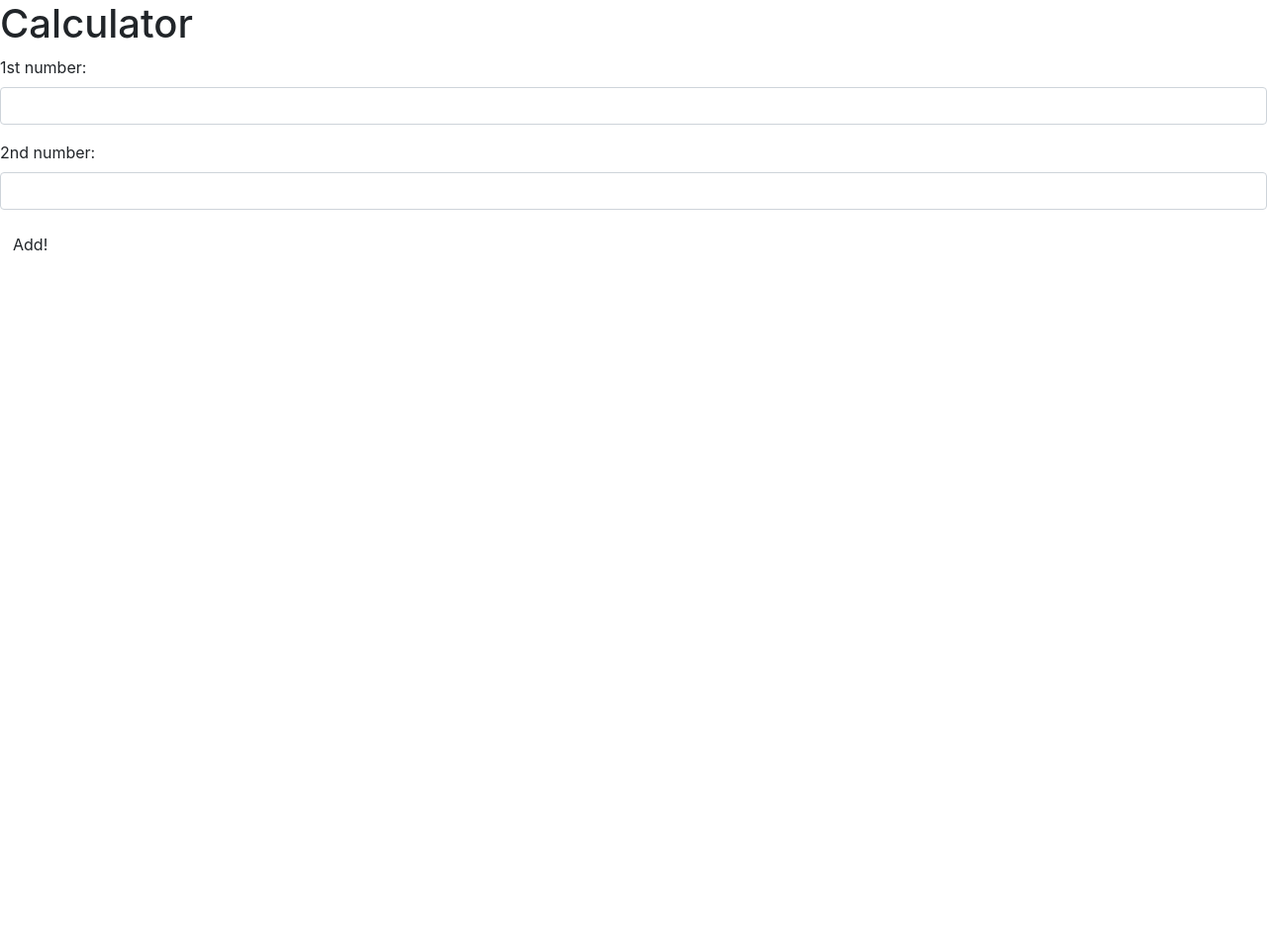
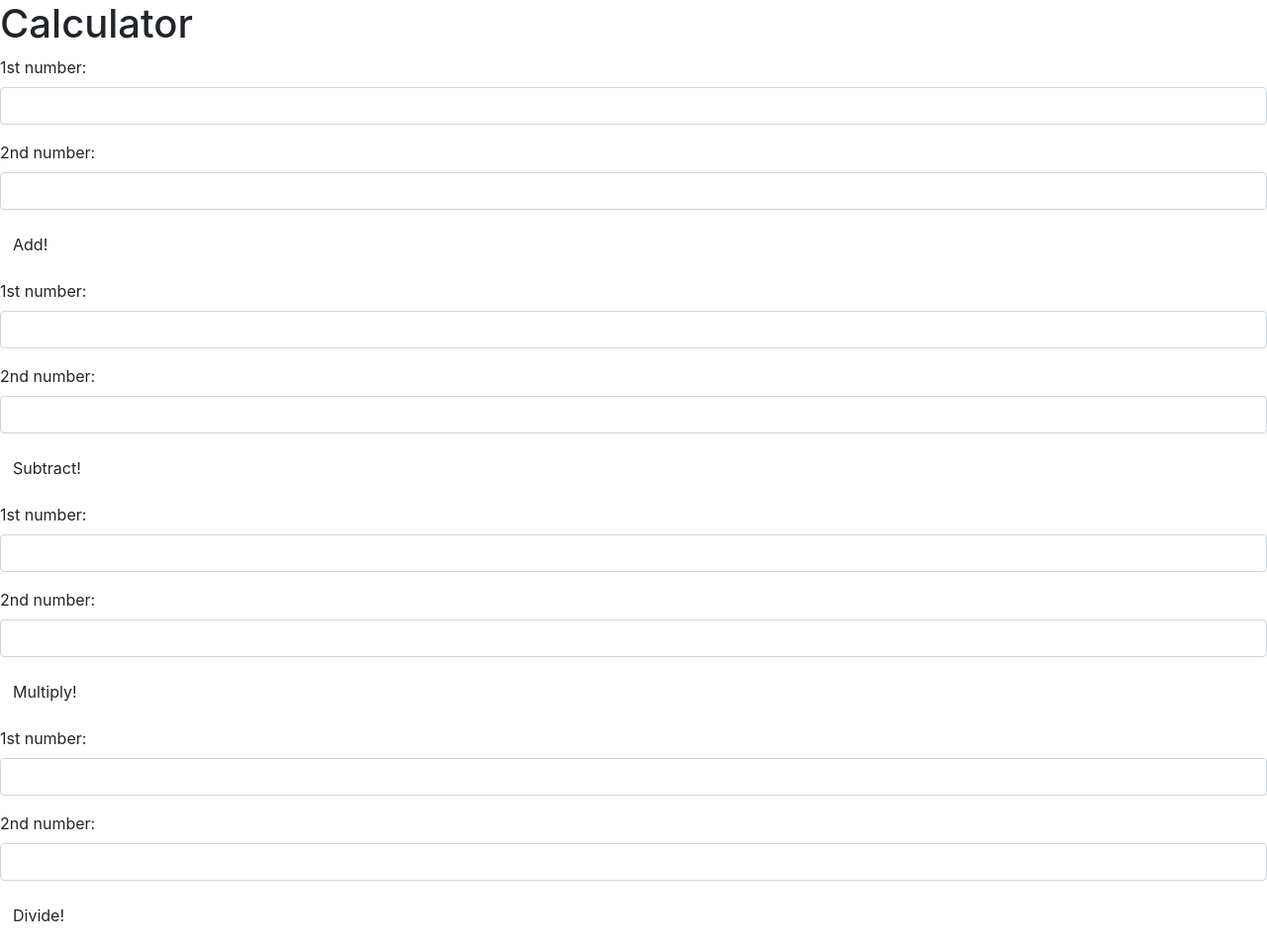
Before and after one commit to Christine752/calculator, a plain HTML site: page index.html in a window 1280 px wide. Shown: the whole page at 99% size. Before the commit the page ends 800 px from the top, so only its background shows below. Drawn offline with Linux system fonts and the light colour scheme.

Commit message:
add forms in file

```diff
--- a/index.html
+++ b/index.html
@@ -20,5 +20,44 @@
       <button type="submit" class="btn">Add!</button>
     </form>
     <div id="output"></div>
+
+    <form id="subtract">
+      <div class="form-group">
+        <label for="subtract1">1st number:</label>
+        <input id="subtract1" class="form-control" type="text" />
+      </div>
+      <div class="form-group">
+        <label for="subtract2">2nd number:</label>
+        <input id="subtract2" class="form-control" type="text" />
+      </div>
+      <button type="submit" class="btn">Subtract!</button>
+    </form>
+    <div id="output"></div>
+
+    <form id="multiply">
+      <div class="form-group">
+        <label for="multiply1">1st number:</label>
+        <input id="multiply1" class="form-control" type="text" />
+      </div>
+      <div class="form-group">
+        <label for="multiply2">2nd number:</label>
+        <input id="multiply2" class="form-control" type="text" />
+      </div>
+      <button type="submit" class="btn">Multiply!</button>
+    </form>
+    <div id="output"></div>
+
+    <form id="divide">
+      <div class="form-group">
+        <label for="divide1">1st number:</label>
+        <input id="divide1" class="form-control" type="text" />
+      </div>
+      <div class="form-group">
+        <label for="divide2">2nd number:</label>
+        <input id="divide2" class="form-control" type="text" />
+      </div>
+      <button type="submit" class="btn">Divide!</button>
+    </form>
+    <div id="output"></div>
   </body>
 </html>
```
